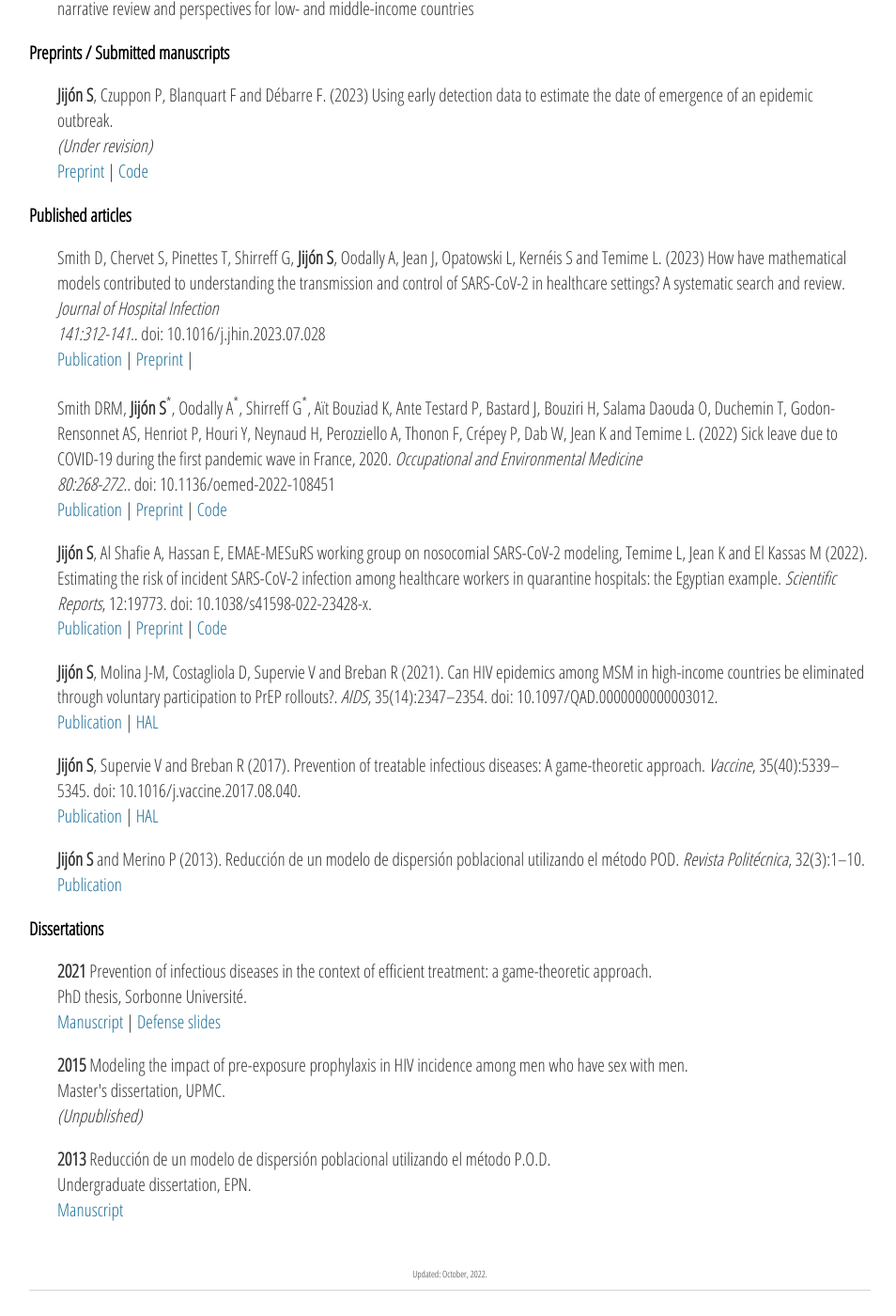
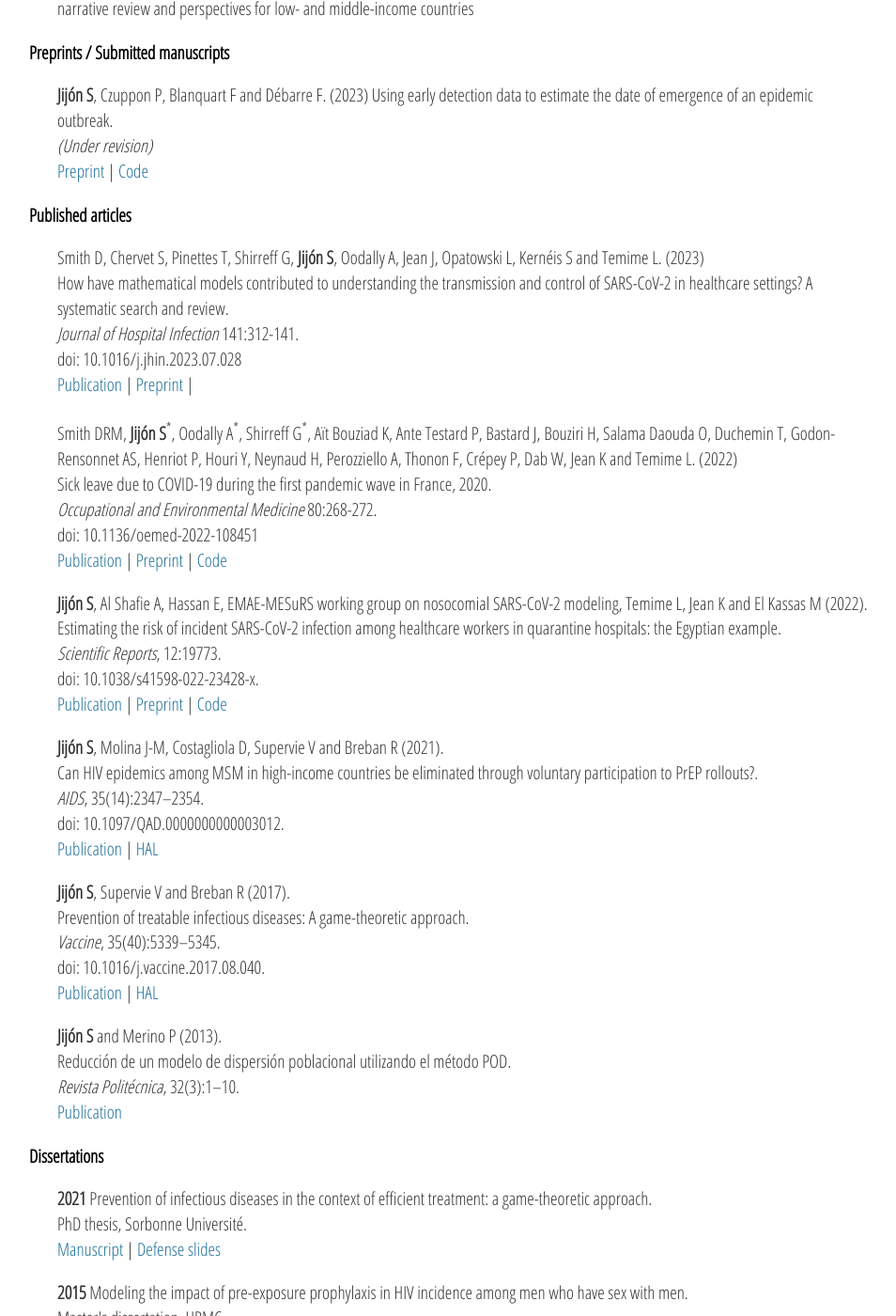
Before and after one commit to sjijon/sjijon.github.io, a Jekyll site: the page built from publications.html, in a window 1280 px wide and 1400 px high, scrolled down 292 px. Shown: the whole window at 94% size, without its empty margins (161-1115 px from the left). Built offline with Jekyll 4.4.1, drawn with Linux system fonts in a browser that asks for light colours; nearby versions of some CDN libraries; some of the changed lines change nothing that is shown.

Commit message:
try new display

```diff
--- a/publications.html
+++ b/publications.html
@@ -25,21 +25,26 @@ title: Publications
 
 	<h3>Published articles</h3>
 	<p style="padding-left:30px;">
-		Smith D, Chervet S, Pinettes T, Shirreff G, <strong>Jijón S</strong>, Oodally A, Jean J, Opatowski L, Kernéis S and Temime L. (2023) How have mathematical models contributed to understanding the transmission and control of SARS-CoV-2 in healthcare settings? A systematic search and review.
+		Smith D, Chervet S, Pinettes T, Shirreff G, <strong>Jijón S</strong>, Oodally A, Jean J, Opatowski L, Kernéis S and Temime L. (2023)
 		<br>
-		<em>Journal of Hospital Infection</em>
+		How have mathematical models contributed to understanding the transmission and control of SARS-CoV-2 in healthcare settings? A systematic search and review.
 		<br>
-		<em>141:312-141.</em>. doi: 10.1016/j.jhin.2023.07.028
+		<em>Journal of Hospital Infection</em> 141:312-141.
+		<br>
+		doi: 10.1016/j.jhin.2023.07.028
 		<br>
 		<a href="https://authors.elsevier.com/c/1hw~wiVO0BBna" target="_blank">Publication</a> |
 		<a href="https://www.medrxiv.org/content/10.1101/2023.03.17.23287403v2" target="_blank">Preprint</a> |
 	</p>
 
 	<p style="padding-left:30px;">
-		Smith DRM, <strong>Jijón S</strong><sup>*</sup>, Oodally A<sup>*</sup>, Shirreff G<sup>*</sup>, Aït Bouziad K, Ante Testard P, Bastard J, Bouziri H, Salama Daouda O, Duchemin T, Godon-Rensonnet AS, Henriot P, Houri Y, Neynaud H, Perozziello A, Thonon F, Crépey P, Dab W, Jean K and Temime L. (2022) Sick leave due to COVID-19 during the first pandemic wave in France, 2020.
-		<em>Occupational and Environmental Medicine</em>
+		Smith DRM, <strong>Jijón S</strong><sup>*</sup>, Oodally A<sup>*</sup>, Shirreff G<sup>*</sup>, Aït Bouziad K, Ante Testard P, Bastard J, Bouziri H, Salama Daouda O, Duchemin T, Godon-Rensonnet AS, Henriot P, Houri Y, Neynaud H, Perozziello A, Thonon F, Crépey P, Dab W, Jean K and Temime L. (2022)
 		<br>
-		<em>80:268-272.</em>. doi: 10.1136/oemed-2022-108451
+		Sick leave due to COVID-19 during the first pandemic wave in France, 2020.
+		<br>
+		<em>Occupational and Environmental Medicine</em> 80:268-272.
+		<br>
+		doi: 10.1136/oemed-2022-108451
 		<br>
 		<a href="https://oem.bmj.com/content/early/2023/03/13/oemed-2022-108451.citation-tools" target="_blank">Publication</a> |
 		<a href="" target="_blank">Preprint</a> |
@@ -48,8 +53,12 @@ title: Publications
 
 	<p style="padding-left:30px;">
 		<strong>Jijón S</strong>, Al Shafie A, Hassan E, EMAE-MESuRS working group on nosocomial SARS-CoV-2 modeling, Temime L, Jean K and El Kassas M (2022).
+		<br>
 		Estimating the risk of incident SARS-CoV-2 infection among healthcare workers in quarantine hospitals: the Egyptian example.
-		<em>Scientific Reports</em>, 12:19773. doi: 10.1038/s41598-022-23428-x.
+		<br>
+		<em>Scientific Reports</em>, 12:19773.
+		<br>
+		doi: 10.1038/s41598-022-23428-x.
 		<br>
 		<a href="https://www.nature.com/articles/s41598-022-23428-x" target="_blank">Publication</a> |
 		<!-- <a href="https://doi.org/10.1101/2020.12.21.20248594" target="_blank">Medrxiv</a> | -->
@@ -58,23 +67,33 @@ title: Publications
 	</p>
 	<p style="padding-left:30px;">
 		<strong>Jijón S</strong>, Molina J-M, Costagliola D, Supervie V and Breban R (2021).
+		<br>
 		Can HIV epidemics among MSM in high-income countries be eliminated through voluntary participation to PrEP rollouts?.
-		<em>AIDS</em>, 35(14):2347–2354. doi: 10.1097/QAD.0000000000003012.
+		<br>
+		<em>AIDS</em>, 35(14):2347–2354.
+		<br>
+		doi: 10.1097/QAD.0000000000003012.
 		<br>
 		<a href="https://journals.lww.com/aidsonline/Abstract/2021/11150/Can_HIV_epidemics_among_MSM_be_eliminated_through.12.aspx" target="_blank">Publication</a> |
 		<a href="https://hal.archives-ouvertes.fr/hal-03287483" target="_blank">HAL</a>
 	</p>
 	<p style="padding-left:30px;">
 		<strong>Jijón S</strong>, Supervie V and Breban R (2017).
+		<br>
 		Prevention of treatable infectious diseases: A game-theoretic approach.
-		<em>Vaccine</em>, 35(40):5339–5345. doi: 10.1016/j.vaccine.2017.08.040.
+		<br>
+		<em>Vaccine</em>, 35(40):5339–5345.
+		<br>
+		doi: 10.1016/j.vaccine.2017.08.040.
 		<br>
 		<a href="https://www.sciencedirect.com/science/article/pii/S0264410X17311283" target="_blank">Publication</a> |
 		<a href="https://hal.archives-ouvertes.fr/pasteur-01634523" target="_blank">HAL</a>
 	</p>
 	<p style="padding-left:30px;">
 		<strong>Jijón S</strong> and Merino P (2013).
+		<br>
 		Reducción de un modelo de dispersión poblacional utilizando el método POD.
+		<br>
 		<em>Revista Politécnica</em>, 32(3):1–10.
 		<br>
 		<a href="https://revistapolitecnica.epn.edu.ec/ojs2/index.php/revista_politecnica2/article/view/66" target="_blank">Publication</a>
```
